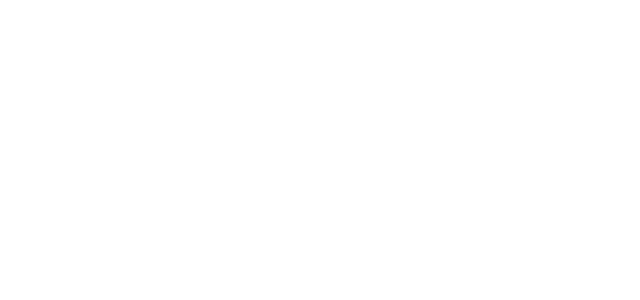
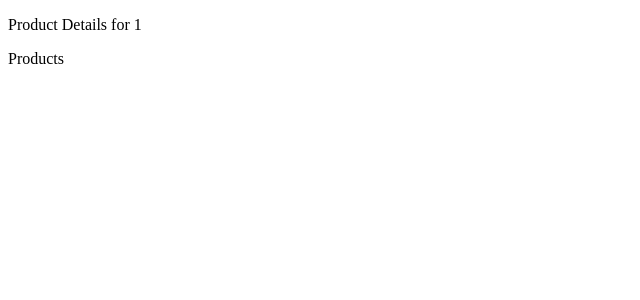
Before and after one commit to ciamac-da/nuxt-01, a Nuxt app: page /products/1 in a window 1280 px wide. Before the commit this address had no page. Shown: the top 300 px of the page, without its empty margins (0-640 px from the left). Built offline with nearby package versions, Linux system fonts and the light colour scheme.

Commit message:
route params

```diff
--- /dev/null
+++ b/pages/products/[id].vue
@@ -0,0 +1,14 @@
+<template>
+    <div>
+        <p>Product Details for {{ id }}</p>
+        <p>Products</p>
+    </div>
+</template>
+
+<script setup>
+const { id } = useRoute().params
+</script>
+
+<style lang="scss" scoped>
+
+</style>
--- /dev/null
+++ b/pages/products/index.vue
@@ -0,0 +1,14 @@
+<template>
+    <div>
+        <p>Products</p>
+    </div>
+</template>
+
+<script>
+    export default {
+    }
+</script>
+
+<style lang="scss" scoped>
+
+</style>
```
